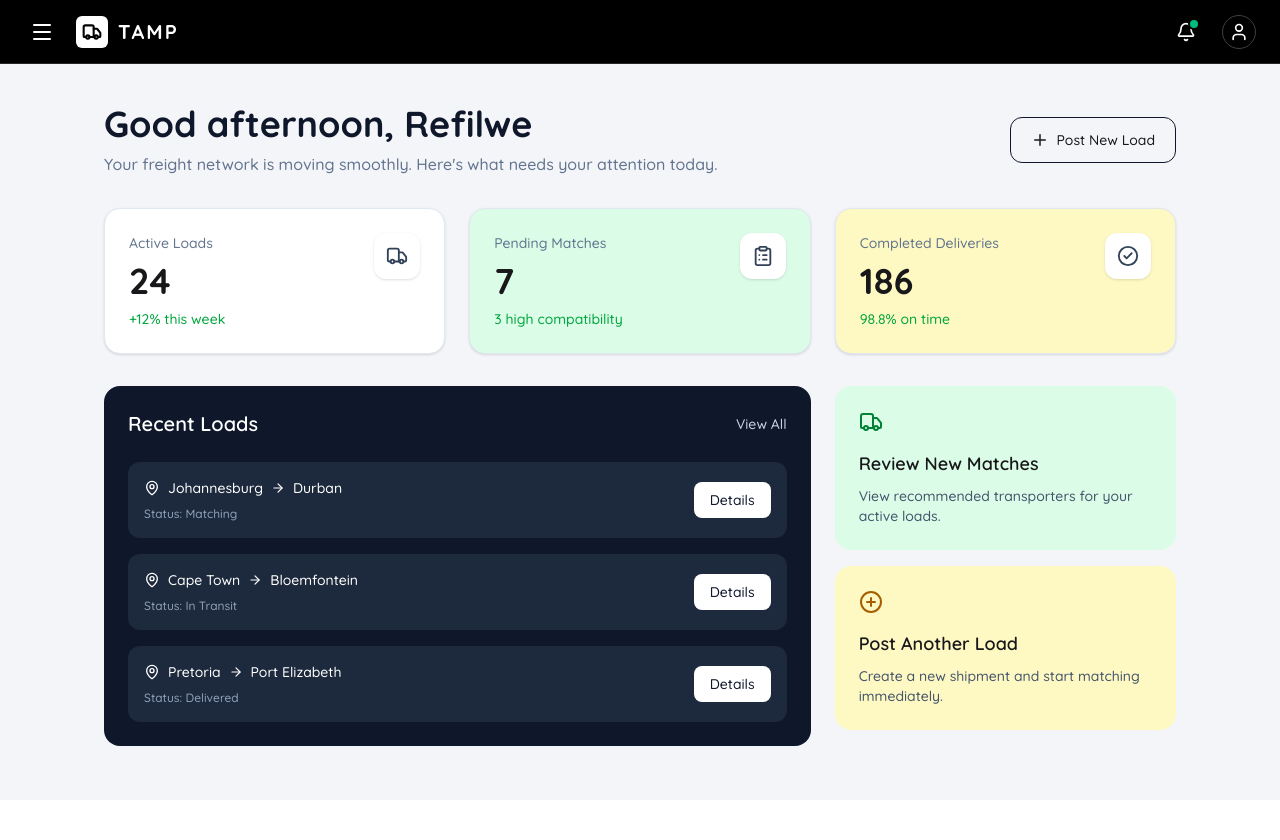
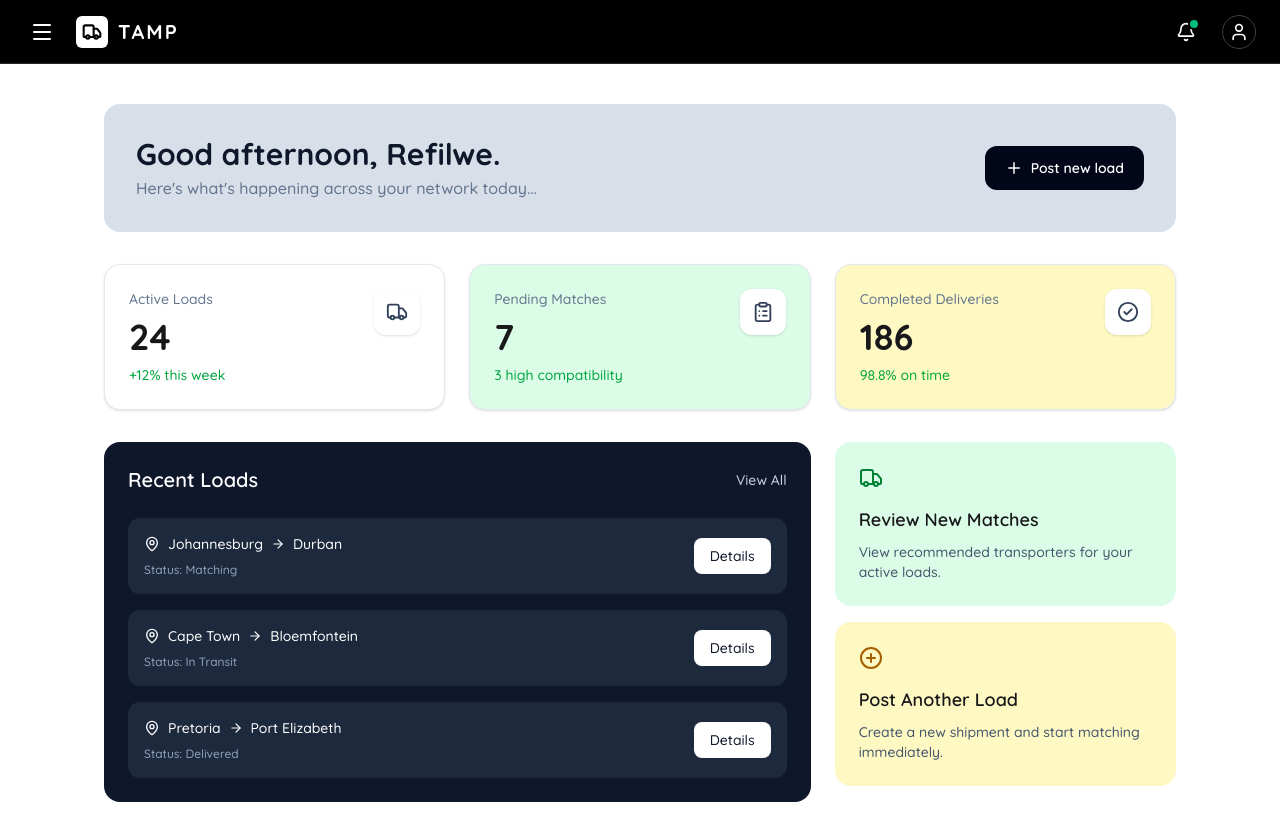
Before and after one commit to RefilweSothoane/tamp-mvp, a React (Vite) app: page /freight-owner/dashboard in a window 1280 px wide. Before the commit the page ends 800 px from the top, so only its background shows below. Built offline with nearby package versions, Linux system fonts and the light colour scheme.

Commit message:
Refactor Greeting component for improved greeting logic and styling; update Layout background color

```diff
--- a/src/components/dashboard/Greeting.jsx
+++ b/src/components/dashboard/Greeting.jsx
@@ -2,7 +2,6 @@ import { Plus } from "lucide-react";
 
 function Greeting({ name }) {
   const hour = new Date().getHours();
-
   let greeting = "Good evening";
 
   if (hour < 12) {
@@ -10,16 +9,16 @@ if (hour < 12) {
   } else if (hour < 18) {
     greeting = "Good afternoon";
   }
+
   return (
-    <section className="flex flex-col gap-6 lg:flex-row lg:items-center lg:justify-between mb-8">
+    <section className="flex flex-col gap-6 lg:flex-row lg:items-center lg:justify-between mb-8 bg-[#D8DFE9] p-6 lg:p-8 rounded-2xl">
       <div>
-        <h1 className="text-4xl font-bold text-slate-900">
-  {greeting}, {name}
+        <h1 className="text-3xl font-bold text-slate-900">
+          {greeting}, {name}.
         </h1>
 
-        <p className="text-slate-500 mt-2">
-          Your freight network is moving smoothly.
-          Here's what needs your attention today.
+        <p className="text-slate-500 mt-1 text-sm lg:text-base">
+          Here's what's happening across your network today...
         </p>
       </div>
 
@@ -27,21 +26,22 @@ if (hour < 12) {
         className="
           inline-flex
           items-center
+          justify-center
           gap-2
           rounded-xl
-          border
-          border-slate-900
+          bg-slate-950
           px-5
           py-3
           text-sm
-          font-medium
-          hover:bg-slate-900
-          hover:text-white
+          font-semibold
+          text-white
+          hover:bg-slate-800
           transition
+          shrink-0
         "
       >
         <Plus size={18} />
-        Post New Load
+        Post new load
       </button>
     </section>
   );
--- a/src/components/layout/Layout.jsx
+++ b/src/components/layout/Layout.jsx
@@ -6,7 +6,7 @@ export default function Layout({ children }) {
   const [isSidebarOpen, setIsSidebarOpen] = useState(false);
 
   return (
-    <div className="min-h-screen bg-[#f4f5f9] text-[#18181b] flex flex-col font-['Quicksand',_sans-serif]">
+    <div className="min-h-screen bg-white text-[#18181b] flex flex-col font-['Quicksand',_sans-serif]">
       {/* Global Google Font Import Injection */}
       <style>{`
         @import url('https://fonts.googleapis.com/css2?family=Quicksand:wght@500;600;700;800&display=swap');
```
Lines whose indentation alone changed are shown as unchanged.
